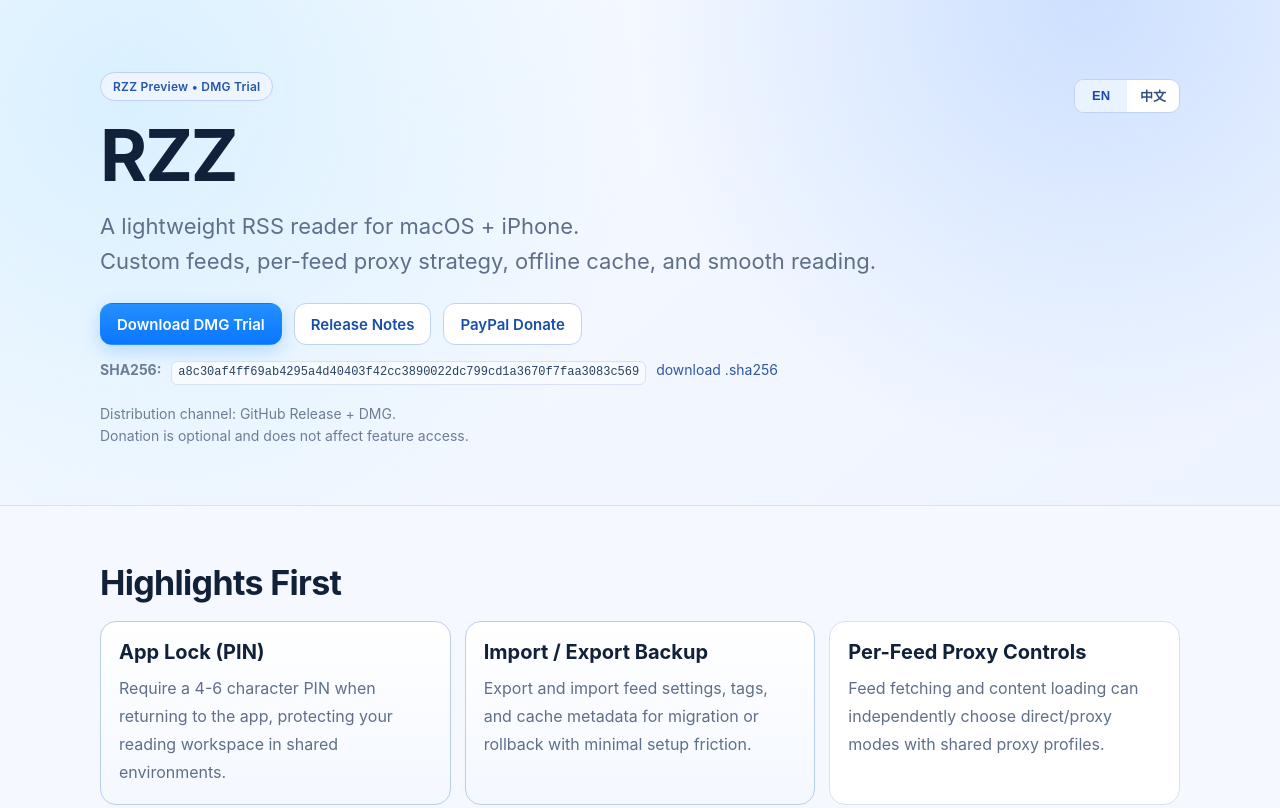
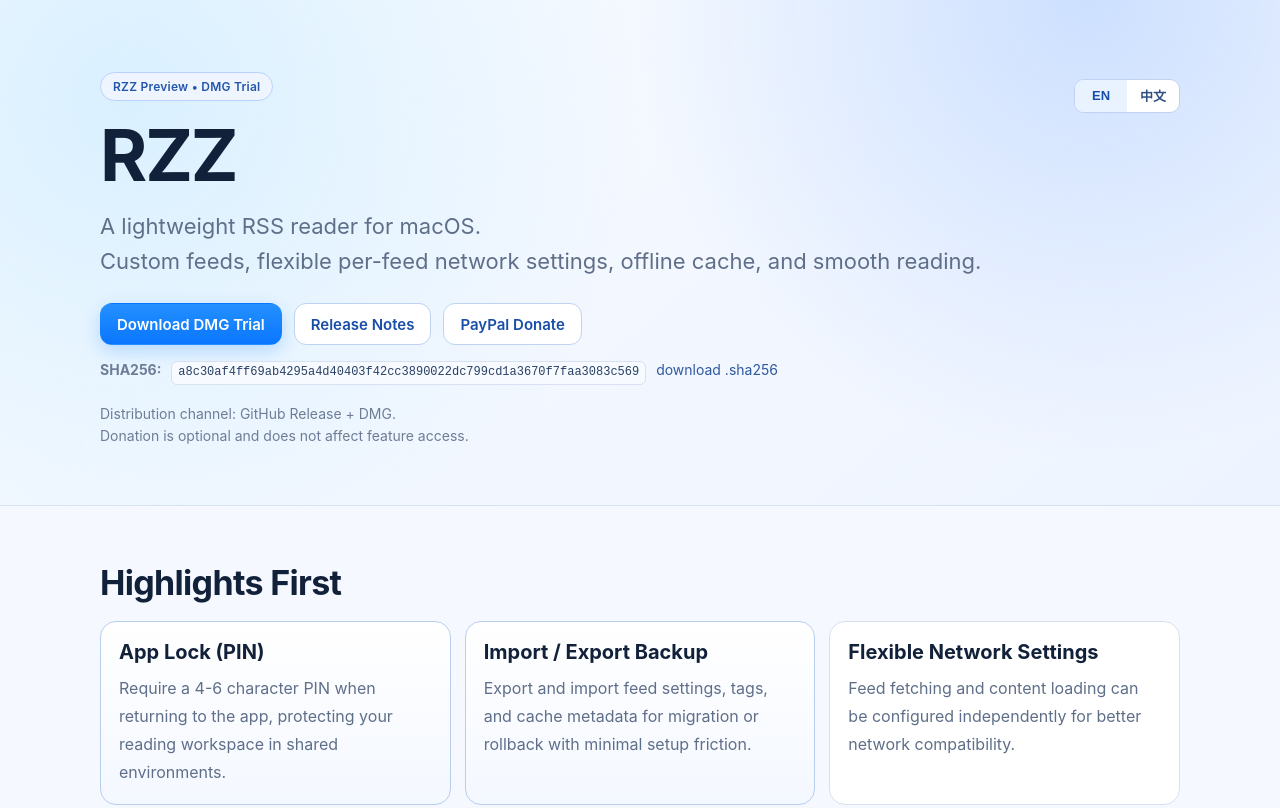
Before and after one commit to RyanChiu/rzz-apple, a plain HTML site: page site/index.html in a window 1280 px wide. Shown: the top 808 px of the page. Drawn offline with Linux system fonts and the light colour scheme.

Commit message:
Refine site copy to macOS-only and neutral network wording

```diff
--- a/site/app.js
+++ b/site/app.js
@@ -15,10 +15,10 @@
 
   const i18n = {
     en: {
-      page_title: "RZZ - Lightweight RSS Reader for macOS & iPhone",
-      page_desc: "RZZ is a lightweight RSS reader for macOS and iPhone with app lock, import/export backup, proxy controls, and smooth reading.",
+      page_title: "RZZ - Lightweight RSS Reader for macOS",
+      page_desc: "RZZ is a lightweight RSS reader for macOS with app lock, import/export backup, flexible network settings, and smooth reading.",
       badge: "RZZ Preview • DMG Trial",
-      subtitle_html: "A lightweight RSS reader for macOS + iPhone.<br />Custom feeds, per-feed proxy strategy, offline cache, and smooth reading.",
+      subtitle_html: "A lightweight RSS reader for macOS.<br />Custom feeds, flexible per-feed network settings, offline cache, and smooth reading.",
       cta_download: "Download DMG Trial",
       cta_releases: "Release Notes",
       cta_donate: "PayPal Donate",
@@ -30,8 +30,8 @@
       highlight_lock_desc: "Require a 4-6 character PIN when returning to the app, protecting your reading workspace in shared environments.",
       highlight_backup_title: "Import / Export Backup",
       highlight_backup_desc: "Export and import feed settings, tags, and cache metadata for migration or rollback with minimal setup friction.",
-      highlight_proxy_title: "Per-Feed Proxy Controls",
-      highlight_proxy_desc: "Feed fetching and content loading can independently choose direct/proxy modes with shared proxy profiles.",
+      highlight_network_title: "Flexible Network Settings",
+      highlight_network_desc: "Feed fetching and content loading can be configured independently for better network compatibility.",
       core_title: "Core Features",
       core_1: "Three-pane workflow (Feeds / Articles / Reader) with collapsible sidebars.",
       core_2: "Rendered HTML reading (text, images, links, layout).",
@@ -42,7 +42,7 @@
       quickstart_title: "Quick Start",
       step_1: "Download DMG and drag RZZ into Applications.",
       step_2_html: "Launch RZZ and click <code>+</code> to add your first feed URL.",
-      step_3: "Optionally configure proxy strategy per feed for feed URL access and content access separately.",
+      step_3: "Optionally configure per-feed network access preferences for feed URL and content loading.",
       step_4: "Read articles in rendered mode, then star/tag/filter for your workflow.",
       step_5: "Use import/export backup for migration or device change.",
       feedback_title: "Feedback & Contact",
@@ -54,10 +54,10 @@
       footer_terms: "Terms of Use"
     },
     zh: {
-      page_title: "RZZ - 面向 macOS 与 iPhone 的轻量 RSS 阅读器",
-      page_desc: "RZZ 是轻量 RSS 阅读器，支持 App Lock、导入导出备份、代理控制和流畅阅读。",
+      page_title: "RZZ - 面向 macOS 的轻量 RSS 阅读器",
+      page_desc: "RZZ 是轻量 RSS 阅读器，支持 App Lock、导入导出备份、灵活网络设置和流畅阅读。",
       badge: "RZZ 预览版 • DMG 试用",
-      subtitle_html: "面向 macOS + iPhone 的轻量 RSS 阅读器。<br />自定义源、按源代理策略、离线缓存、流畅阅读。",
+      subtitle_html: "面向 macOS 的轻量 RSS 阅读器。<br />自定义源、按源网络访问设置、离线缓存、流畅阅读。",
       cta_download: "下载 DMG 试用版",
       cta_releases: "更新日志",
       cta_donate: "PayPal 赞助",
@@ -69,8 +69,8 @@
       highlight_lock_desc: "返回应用时可要求 4-6 位 PIN，保护你的阅读工作区，避免设备共用时被直接访问。",
       highlight_backup_title: "导入 / 导出备份",
       highlight_backup_desc: "可备份并恢复源配置、标签与缓存元信息，迁移设备或回滚配置时更高效。",
-      highlight_proxy_title: "按源代理控制",
-      highlight_proxy_desc: "Feed 拉取与正文加载可分别选择直连/代理，并支持复用共享代理配置。",
+      highlight_network_title: "灵活网络设置",
+      highlight_network_desc: "Feed 拉取与正文加载可分别设置网络访问方式，以提升兼容性。",
       core_title: "核心特性",
       core_1: "三栏流程（Feeds / Articles / Reader），支持侧栏折叠。",
       core_2: "HTML 渲染阅读（文本、图片、链接、排版）。",
@@ -81,7 +81,7 @@
       quickstart_title: "快速上手",
       step_1: "下载 DMG，并将 RZZ 拖入 Applications。",
       step_2_html: "启动后点击 <code>+</code> 添加第一个 Feed URL。",
-      step_3: "按需配置代理策略：Feed URL 访问与正文访问可分别设置。",
+      step_3: "按需配置网络访问偏好：Feed URL 访问与正文访问可分别设置。",
       step_4: "在渲染模式阅读文章，并用星标/标签/过滤器组织内容。",
       step_5: "设备迁移或重装时使用导入/导出备份。",
       feedback_title: "反馈与联系",
--- a/site/index.html
+++ b/site/index.html
@@ -3,8 +3,8 @@
 <head>
   <meta charset="utf-8" />
   <meta name="viewport" content="width=device-width, initial-scale=1" />
-  <title>RZZ - Lightweight RSS Reader for macOS & iPhone</title>
-  <meta name="description" content="RZZ is a lightweight RSS reader for macOS and iPhone with app lock, import/export backup, proxy controls, and smooth reading." />
+  <title>RZZ - Lightweight RSS Reader for macOS</title>
+  <meta name="description" content="RZZ is a lightweight RSS reader for macOS with app lock, import/export backup, flexible network settings, and smooth reading." />
   <link rel="stylesheet" href="./styles.css" />
 </head>
 <body>
@@ -47,8 +47,8 @@
             <p data-i18n="highlight_backup_desc"></p>
           </article>
           <article class="card">
-            <h3 data-i18n="highlight_proxy_title"></h3>
-            <p data-i18n="highlight_proxy_desc"></p>
+            <h3 data-i18n="highlight_network_title"></h3>
+            <p data-i18n="highlight_network_desc"></p>
           </article>
         </div>
       </div>
```
